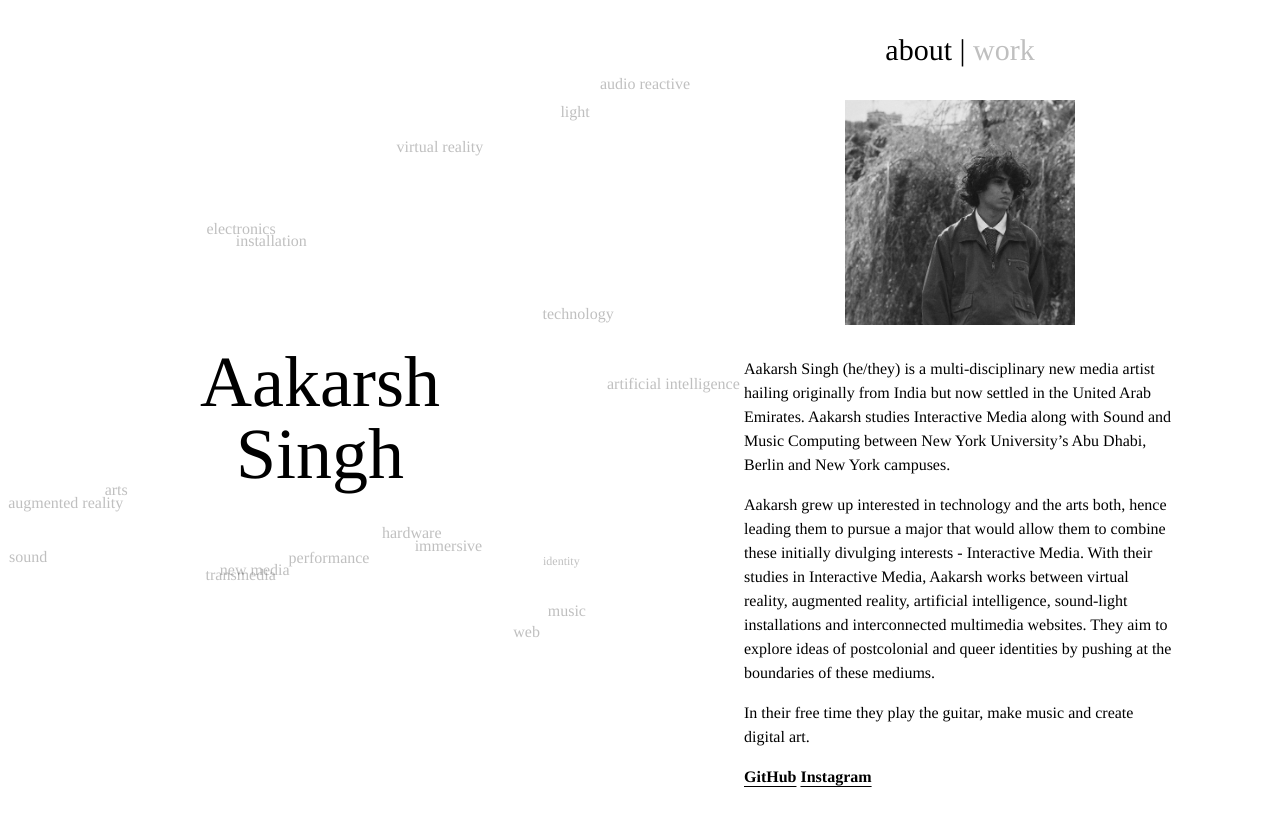
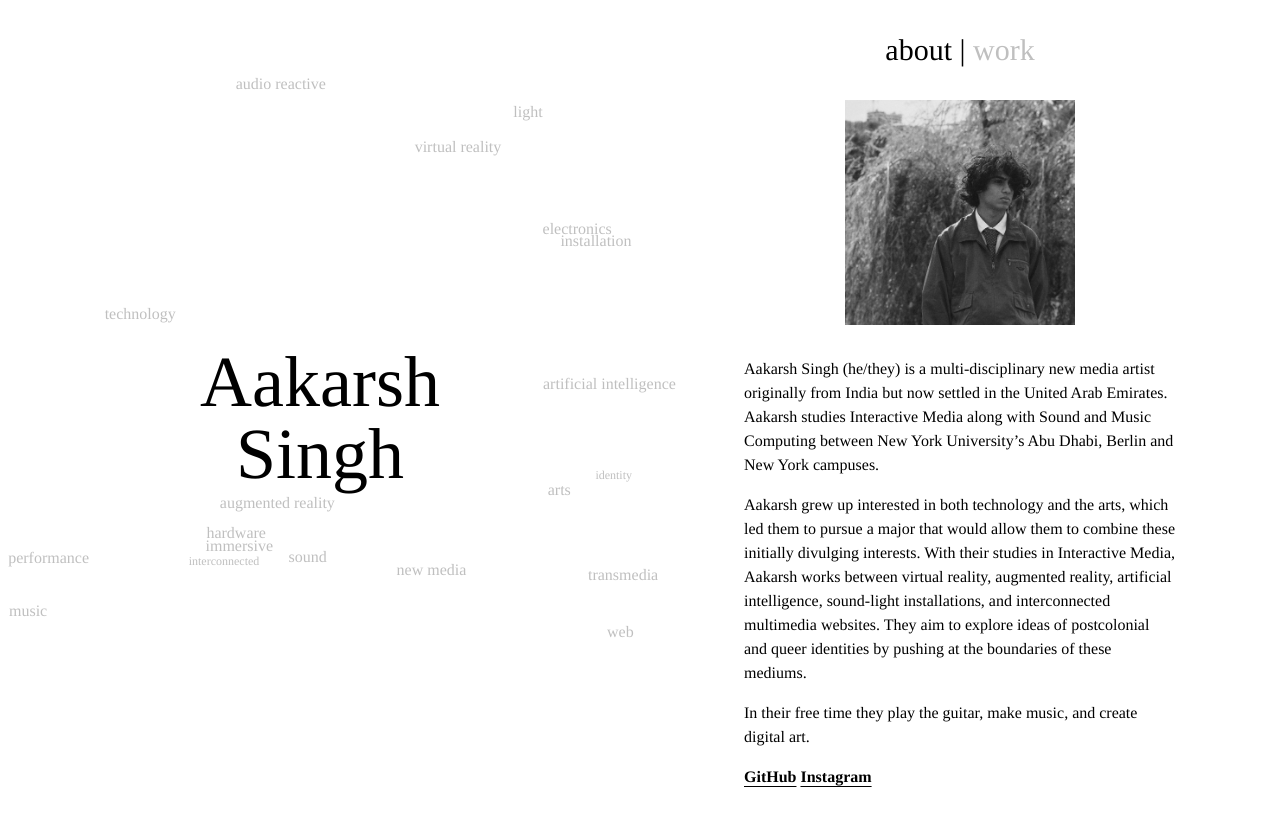
Before and after one commit to AakSin/personal-site, a React (Create React App) app: page / in a window 1280 px wide. Shown: the top 826 px of the page. Built offline with nearby package versions, Linux system fonts and the light colour scheme.

Commit message:
added shadows

```diff
--- a/src/pages/WorkMain.jsx
+++ b/src/pages/WorkMain.jsx
@@ -61,6 +61,7 @@ export default function WorkMain() {
                   style={{ height: "100%", objectFit: "contain" }}
                   src={media.link}
                   loading="lazy"
+                  className="drop-shadow-md hover:drop-shadow-xl"
                 ></img>
               </Zoom>
               <p className="italic px-2 pt-2 text-center">{media.caption}</p>
--- a/src/pages/components/About.jsx
+++ b/src/pages/components/About.jsx
@@ -8,24 +8,22 @@ export default function About() {
       <div className="w-5/6 md:w-3/4 pb-4">
         <p className="pt-8">
           Aakarsh Singh (he/they) is a multi-disciplinary new media artist
-          hailing originally from India but now settled in the United Arab
-          Emirates. Aakarsh studies Interactive Media along with Sound and Music
-          Computing between New York University’s Abu Dhabi, Berlin and New York
-          campuses.
+          originally from India but now settled in the United Arab Emirates.
+          Aakarsh studies Interactive Media along with Sound and Music Computing
+          between New York University’s Abu Dhabi, Berlin and New York campuses.
         </p>
         <p className="pt-4">
-          Aakarsh grew up interested in technology and the arts both, hence
-          leading them to pursue a major that would allow them to combine these
-          initially divulging interests - Interactive Media. With their studies
-          in Interactive Media, Aakarsh works between virtual reality, augmented
-          reality, artificial intelligence, sound-light installations and
-          interconnected multimedia websites. They aim to explore ideas of
-          postcolonial and queer identities by pushing at the boundaries of
-          these mediums.
+          Aakarsh grew up interested in both technology and the arts, which led
+          them to pursue a major that would allow them to combine these
+          initially divulging interests. With their studies in Interactive
+          Media, Aakarsh works between virtual reality, augmented reality,
+          artificial intelligence, sound-light installations, and interconnected
+          multimedia websites. They aim to explore ideas of postcolonial and
+          queer identities by pushing at the boundaries of these mediums.
         </p>
         <p className="py-4">
-          In their free time they play the guitar, make music and create digital
-          art.
+          In their free time they play the guitar, make music, and create
+          digital art.
         </p>
         <a
           href="https://github.com/AakSin"
--- a/src/pages/components/TextCloud.jsx
+++ b/src/pages/components/TextCloud.jsx
@@ -71,6 +71,7 @@ export default function TextCloud(props) {
       word: "artificial intelligence",
       size: 1,
     },
+    { word: "interconnected", size: 0.75 },
     {
       word: "identity",
       size: 0.75,
--- a/src/workData.json
+++ b/src/workData.json
@@ -260,7 +260,70 @@
       "tags": ["technology", "installation", "artificial intelligence", "web"],
       "date": "November 2022",
       "technology": "JavaScript, React, Next.js, Firebase",
-      "sourceCode": "https://www.google.com",
+      "sourceCode": "https://github.com/AakSin/realArt",
+      "liveLink": "https://louvread-realart.vercel.app/",
+      "description": [
+        {
+          "header": "Context",
+          "text": "“Real” Art was created in collaboration with Louvre Abu Dhabi and was part of a weekend installation there. The initial prompt provided to us was, “What does it mean to be human?”. This was a time when conversations regarding AI art, DALL-E, ownership etc. were quite prevalent. In the context of this situation, we decided to create a project that would explore whether people could even sense the presence of a “real” human artist in artworks anymore."
+        },
+        {
+          "header": "Concept",
+          "text": "The concept revolves around presenting two images to a user side-by-side. One of them present at the Louvre Abu Dhabi as of now and another that was generated by an AI image generator (DALL-E). After selecting their answers, the cards containing the image would flip. The AI card would reveal the prompt used to generate the image. The real card would reveal the name of the artwork, artist and year of creation. The users could also see a voting tally at the bottom, to see how they compared against other users."
+        },
+        {
+          "header": "AI Image Generation",
+          "text": "This part of the project had some unexpected challenges. As seen in the initial renders in the screenshots above, the AI would have glitch artifacts, issues with human limbs or minor details in nature would be wrong. Researching the schools of art, the painters and their styles, the subjects etc. helped us get to prompts that would render a similar picture."
+        },
+        {
+          "header": "Technical Implementation",
+          "text": "The front end is created using Next.js. It was created to be displayed on a large touchscreen display along with multiple iPads spread across the site of install. The backend involves a Firebase storage saving the number of votes each painting has garnered along with the rest of the painting’s metadata. There are then API calls being done using Next.js to handle retrieval and incrementation of votes."
+        },
+        {
+          "header": "Exhibition",
+          "text": "After installing the project in the Louvre Abu Dhabi premises, we started inviting people to take the quiz. We’d explain what the project is, what AI art is and then let people take the quiz. Throughout the quiz and after the quiz we’d generate discussions among groups of people regarding how they are telling the AI artwork apart from the real artwork, the ethics of AI art and what does the future of the art landscape look like with the introduction of AI."
+        }
+      ],
+      "media": [
+        {
+          "link": "https://i.imgur.com/goT2vNA.png",
+          "type": "image",
+          "caption": "Screenshot of project website"
+        },
+        {
+          "link": "https://i.imgur.com/zQ4ZggW.jpg",
+          "type": "image",
+          "caption": "Renders by the AI"
+        },
+        {
+          "link": "https://i.imgur.com/3WsBBKZ.jpg",
+          "type": "image",
+          "caption": "Renders by the AI"
+        },
+        {
+          "link": "https://www.youtube.com/embed/xePH6z5mIQ8",
+          "type": "video",
+          "caption": "Overview of \"Real\" Art Installation Setup"
+        },
+        {
+          "link": "https://www.youtube.com/embed/psr9Tbsioxw",
+          "type": "video",
+          "caption": "Audience Interaction at \"Real\" Art"
+        },
+        {
+          "link": "https://www.youtube.com/embed/16X2hZOTZp0",
+          "type": "video",
+          "caption": "Audience Interaction at \"Real\" Art"
+        }
+      ]
+    },
+    {
+      "name": "CamJam",
+      "tags": ["technology", "sound", "music", "interconnected", "web"],
+      "date": "May 2022",
+      "technology": "JavaScript, ml5.js,p5.js,WebSockets",
+      "sourceCode": "https://github.com/AakSin/CamJam",
+      "liveLink": "https://camjam1.glitch.me/",
       "description": [
         {
           "header": "Planning",
@@ -273,68 +336,29 @@
       ],
       "media": [
         {
-          "link": "https://i.imgur.com/goT2vNA.png",
+          "link": "https://github.com/AakSin/aaksin-public/raw/main/camjam/guitar.gif",
           "type": "image",
-          "caption": "Screenshot of project website"
+          "caption": "Guitar tech demo"
         },
         {
-          "link": "https://tube.rvere.com/embed?v=7eB2bBNf1i0",
-          "type": "video",
-          "caption": "video 2"
+          "link": "https://github.com/AakSin/aaksin-public/raw/main/camjam/b65f157f0372bc4f5f68f41e459935d2.gif",
+          "type": "image",
+          "caption": "Piano tech demo"
         },
         {
-          "link": "https://images.unsplash.com/photo-1558389157-2e7920dc085c?ixlib=rb-4.0.3&ixid=MnwxMjA3fDB8MHxwaG90by1wYWdlfHx8fGVufDB8fHx8&auto=format&fit=crop&w=1470&q=80",
+          "link": "https://github.com/AakSin/aaksin-public/raw/main/camjam/drums.gif",
           "type": "image",
-          "caption": "image 3"
+          "caption": "Drum tech demo"
         },
         {
-          "link": "https://images.unsplash.com/photo-1558389157-2e7920dc085c?ixlib=rb-4.0.3&ixid=MnwxMjA3fDB8MHxwaG90by1wYWdlfHx8fGVufDB8fHx8&auto=format&fit=crop&w=1470&q=80",
+          "link": "https://github.com/AakSin/aaksin-public/raw/main/camjam/bass.gif",
           "type": "image",
-          "caption": "image 3"
+          "caption": "Bass tech demo"
         }
       ]
     },
     {
       "name": "Genesis",
-      "tags": ["technology"],
-      "date": "June 2022",
-      "technology": "Cinema4D, Unity",
-      "sourceCode": "https://www.google.com",
-      "description": [
-        {
-          "header": "Planning",
-          "text": "Lorem ipsum dolor sit amet, consectetur adipiscing elit. Maecenas quis nulla imperdiet, pharetra nunc et, vestibulum nisi. Nullam tincidunt euismod magna, ac facilisis arcu congue in. Mauris sit amet pellentesque metus. Suspendisse potenti. Class aptent taciti sociosqu ad litora torquent per conubia nostra, per inceptos himenaeos. Cras gravida diam ac sapien porta eleifend."
-        },
-        {
-          "header": "Planning",
-          "text": "Lorem ipsum dolor sit amet, consectetur adipiscing elit. Maecenas quis nulla imperdiet, pharetra nunc et, vestibulum nisi. Nullam tincidunt euismod magna, ac facilisis arcu congue in. Mauris sit amet pellentesque metus. Suspendisse potenti. Class aptent taciti sociosqu ad litora torquent per conubia nostra, per inceptos himenaeos. Cras gravida diam ac sapien porta eleifend."
-        }
-      ],
-      "media": [
-        {
-          "link": "https://images.unsplash.com/photo-1579353977828-2a4eab540b9a?ixlib=rb-4.0.3&ixid=MnwxMjA3fDB8MHxwaG90by1wYWdlfHx8fGVufDB8fHx8&auto=format&fit=crop&w=1374&q=80",
-          "type": "image",
-          "caption": "Still from Peroxide scene"
-        },
-        {
-          "link": "https://tube.rvere.com/embed?v=7eB2bBNf1i0",
-          "type": "video",
-          "caption": "video 2"
-        },
-        {
-          "link": "https://images.unsplash.com/photo-1558389157-2e7920dc085c?ixlib=rb-4.0.3&ixid=MnwxMjA3fDB8MHxwaG90by1wYWdlfHx8fGVufDB8fHx8&auto=format&fit=crop&w=1470&q=80",
-          "type": "image",
-          "caption": "image 3"
-        },
-        {
-          "link": "https://images.unsplash.com/photo-1558389157-2e7920dc085c?ixlib=rb-4.0.3&ixid=MnwxMjA3fDB8MHxwaG90by1wYWdlfHx8fGVufDB8fHx8&auto=format&fit=crop&w=1470&q=80",
-          "type": "image",
-          "caption": "image 3"
-        }
-      ]
-    },
-    {
-      "name": "CamJam",
       "tags": ["technology"],
       "date": "June 2022",
       "technology": "Cinema4D, Unity",
```
